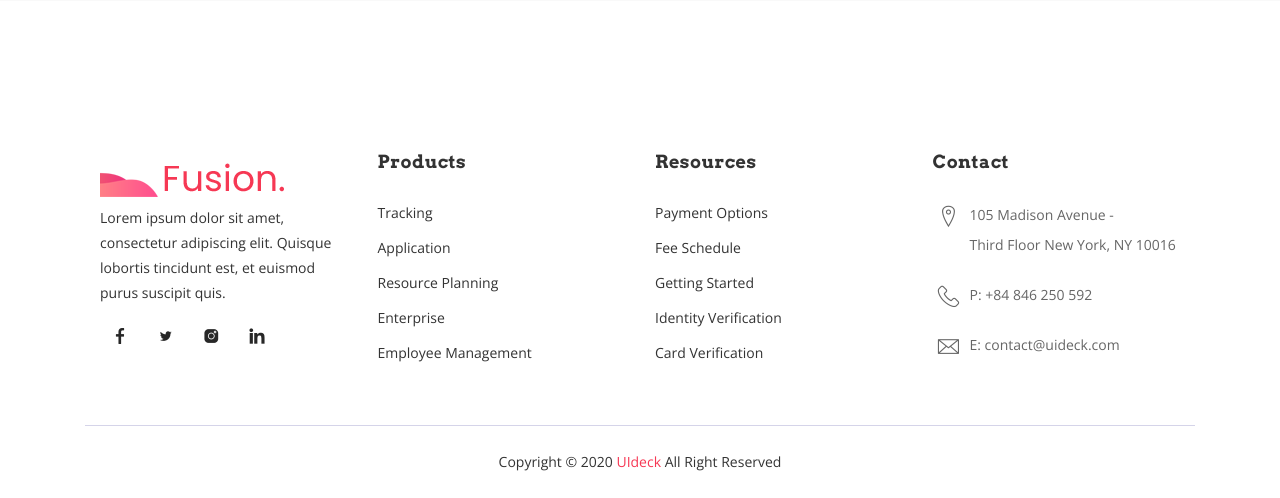
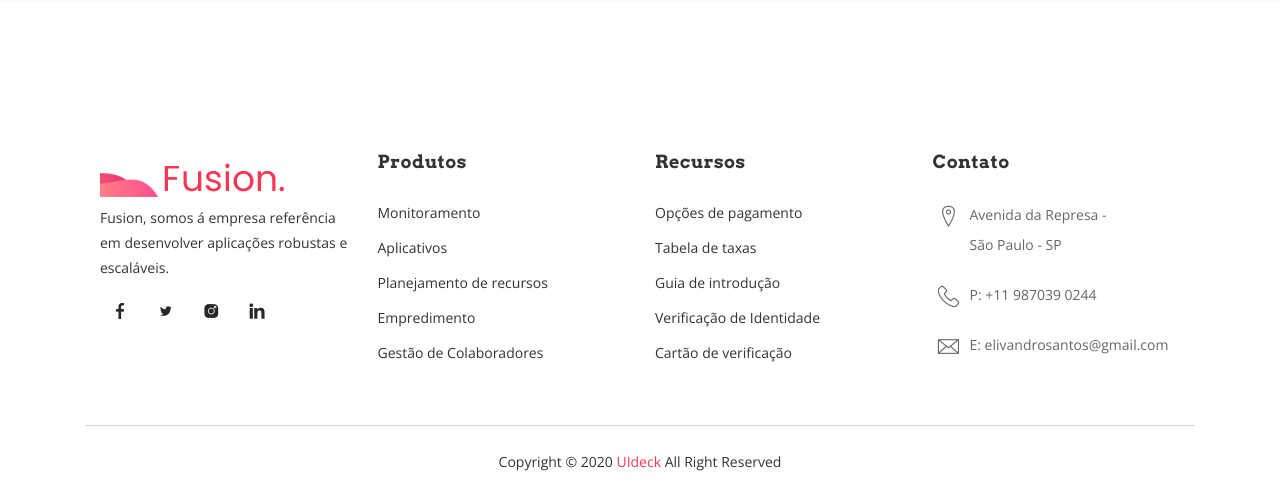
Before and after one commit to elivandrosantos/fusion, a Django app: page / in a window 1280 px wide. Shown: the part 4190-4688 px from the top of the page. Run offline with Django 4.2, Linux system fonts and the light colour scheme; data that the repository does not hold is empty; some libraries are stand-ins or nearby versions; some web fonts are replaced.

Commit message:
atualizando templates

```diff
--- a/core/templates/footer.html
+++ b/core/templates/footer.html
@@ -8,7 +8,7 @@
               <div class="widget">
                 <h3 class="footer-logo"><img src="{% static 'img/logo.png' %}" alt=""></h3>
                 <div class="textwidget">
-                  <p>Lorem ipsum dolor sit amet, consectetur adipiscing elit. Quisque lobortis tincidunt est, et euismod purus suscipit quis.</p>
+                  <p>Fusion, somos á empresa referência em desenvolver aplicações robustas e escaláveis.</p>
                 </div>
                 <div class="social-icon">
                   <a class="facebook" href="#"><i class="lni-facebook-filled"></i></a>
@@ -19,36 +19,36 @@
               </div>
             </div>
             <div class="col-lg-3 col-md-6 col-sm-12 col-xs-12">
-              <h3 class="footer-titel">Products</h3>
+              <h3 class="footer-titel">Produtos</h3>
               <ul class="footer-link">
-                <li><a href="#">Tracking</a></li>
-                <li><a href="#">Application</a></li>
-                <li><a href="#">Resource Planning</a></li>
-                <li><a href="#">Enterprise</a></li>
-                <li><a href="#">Employee Management</a></li>
+                <li><a href="#">Monitoramento</a></li>
+                <li><a href="#">Aplicativos</a></li>
+                <li><a href="#">Planejamento de recursos</a></li>
+                <li><a href="#">Empredimento</a></li>
+                <li><a href="#">Gestão de Colaboradores</a></li>
               </ul>
             </div>
             <div class="col-lg-3 col-md-6 col-sm-12 col-xs-12">
-              <h3 class="footer-titel">Resources</h3>
+              <h3 class="footer-titel">Recursos</h3>
               <ul class="footer-link">
-                <li><a href="#">Payment Options</a></li>
-                <li><a href="#">Fee Schedule</a></li>
-                <li><a href="#">Getting Started</a></li>
-                <li><a href="#">Identity Verification</a></li>
-                <li><a href="#">Card Verification</a></li>
+                <li><a href="#">Opções de pagamento</a></li>
+                <li><a href="#">Tabela de taxas</a></li>
+                <li><a href="#">Guia de introdução</a></li>
+                <li><a href="#">Verificação de Identidade</a></li>
+                <li><a href="#">Cartão de verificação</a></li>
               </ul>
             </div>
             <div class="col-lg-3 col-md-6 col-sm-12 col-xs-12">
-              <h3 class="footer-titel">Contact</h3>
+              <h3 class="footer-titel">Contato</h3>
               <ul class="address">
                 <li>
-                  <a href="#"><i class="lni-map-marker"></i> 105 Madison Avenue - <br> Third Floor New York, NY 10016</a>
+                  <a href="#"><i class="lni-map-marker"></i> Avenida da Represa - <br> São Paulo - SP</a>
                 </li>
                 <li>
-                  <a href="#"><i class="lni-phone-handset"></i> P: +84 846 250 592</a>
+                  <a href="#"><i class="lni-phone-handset"></i> P: +11 987039 0244</a>
                 </li>
                 <li>
-                  <a href="#"><i class="lni-envelope"></i> E: contact@uideck.com</a>
+                  <a href="#"><i class="lni-envelope"></i> E: elivandrosantos@gmail.com</a>
                 </li>
               </ul>
             </div>
--- a/core/templates/precos.html
+++ b/core/templates/precos.html
@@ -13,7 +13,7 @@
                 <i class="lni-package"></i>
               </div>
               <div class="pricing-header">
-                <p class="price-value">BRL10,00<span> /mês</span></p>
+                <p class="price-value">10,00<span> /mês</span></p>
               </div>
               <div class="title">
                 <h3>Pro</h3>
@@ -33,7 +33,7 @@
                 <i class="lni-drop"></i>
               </div>
               <div class="pricing-header">
-                <p class="price-value">BRL35,00<span> /mês</span></p>
+                <p class="price-value">35,00<span> /mês</span></p>
               </div>
               <div class="title">
                 <h3>Plus</h3>
@@ -53,7 +53,7 @@
                 <i class="lni-star"></i>
               </div>
               <div class="pricing-header">
-                <p class="price-value">BRL150,00<span> /mês</span></p>
+                <p class="price-value">150,00<span> /mês</span></p>
               </div>
               <div class="title">
                 <h3>Premium</h3>
```
